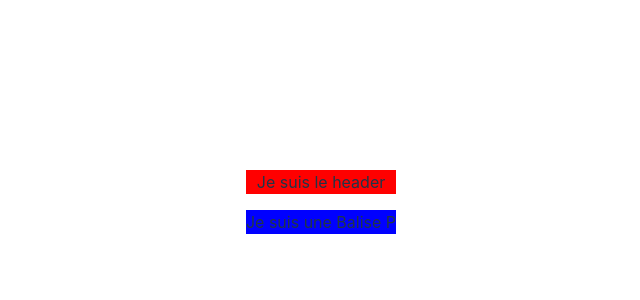
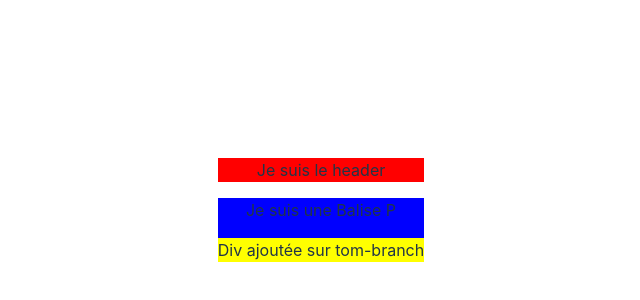
Before and after one commit to TomRoberto/Cours-git-branches, a React (Vite) app: page / in a window 1280 px wide. Shown: the part 190-490 px from the top of the page, without its empty margins (319-959 px from the left). Built offline with nearby package versions, Linux system fonts and the light colour scheme.

Commit message:
added yellow div

```diff
--- a/src/App.jsx
+++ b/src/App.jsx
@@ -7,6 +7,9 @@ function App() {
       <Header />
       <main style={{ backgroundColor: "blue" }}>
         <p>Je suis une Balise P</p>
+        <div style={{ backgroundColor: "yellow" }}>
+          Div ajoutée sur tom-branch
+        </div>
       </main>
     </>
   );
```
